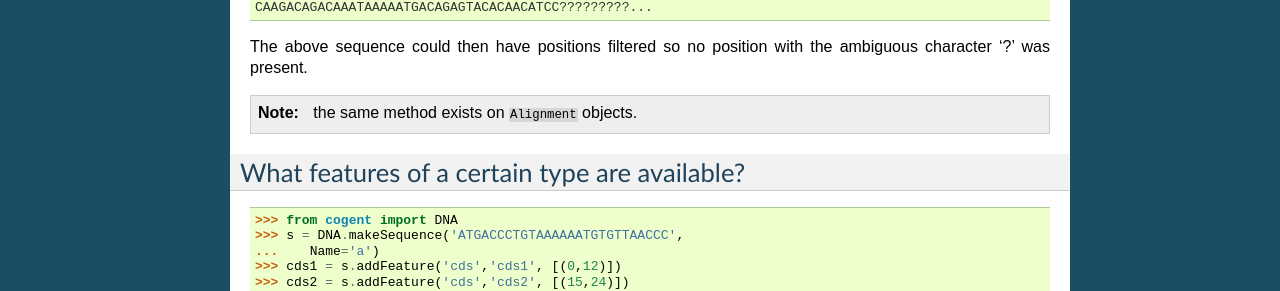
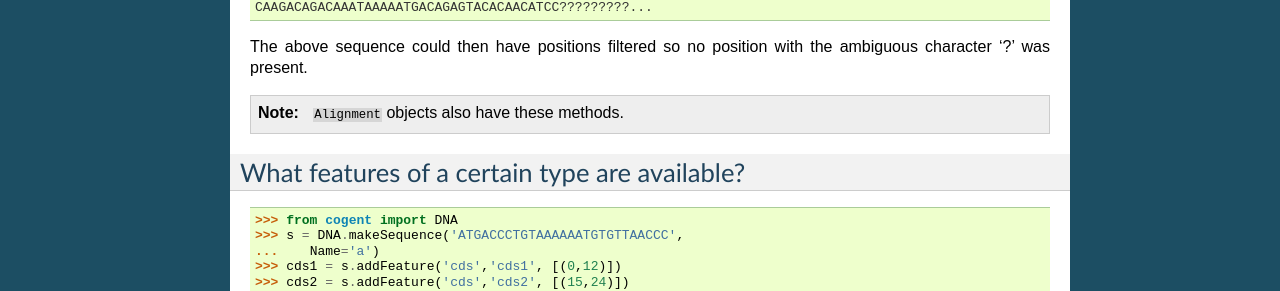
Before and after one commit to chungtseng/pycogent, a Sphinx documentation site: the page built from doc/cookbook/annotations.rst, in a window 1280 px wide and 900 px high, scrolled down 469 px. Shown: the part 156-447 px from the top of the window. Built offline with Sphinx 7.4.7, drawn with Linux system fonts in a browser that asks for light colours; formulas are drawn with MathJax 3; pages that are not in the unit, such as notebooks, are missing from menus.

Commit message:
another small doc change
git-svn-id: https://pycogent.svn.sourceforge.net/svnroot/pycogent/trunk@974 4565cf14-4326-0410-8d81-eccf4396eebe

```diff
--- a/doc/cookbook/annotations.rst
+++ b/doc/cookbook/annotations.rst
@@ -41,7 +41,7 @@ We mask the CDS regions.
 
 The above sequence could then have positions filtered so no position with the ambiguous character '?' was present.
 
-.. note:: the same method exists on ``Alignment`` objects.
+.. note:: ``Alignment`` objects also have these methods.
 
 What features of a certain type are available?
 """"""""""""""""""""""""""""""""""""""""""""""
```
